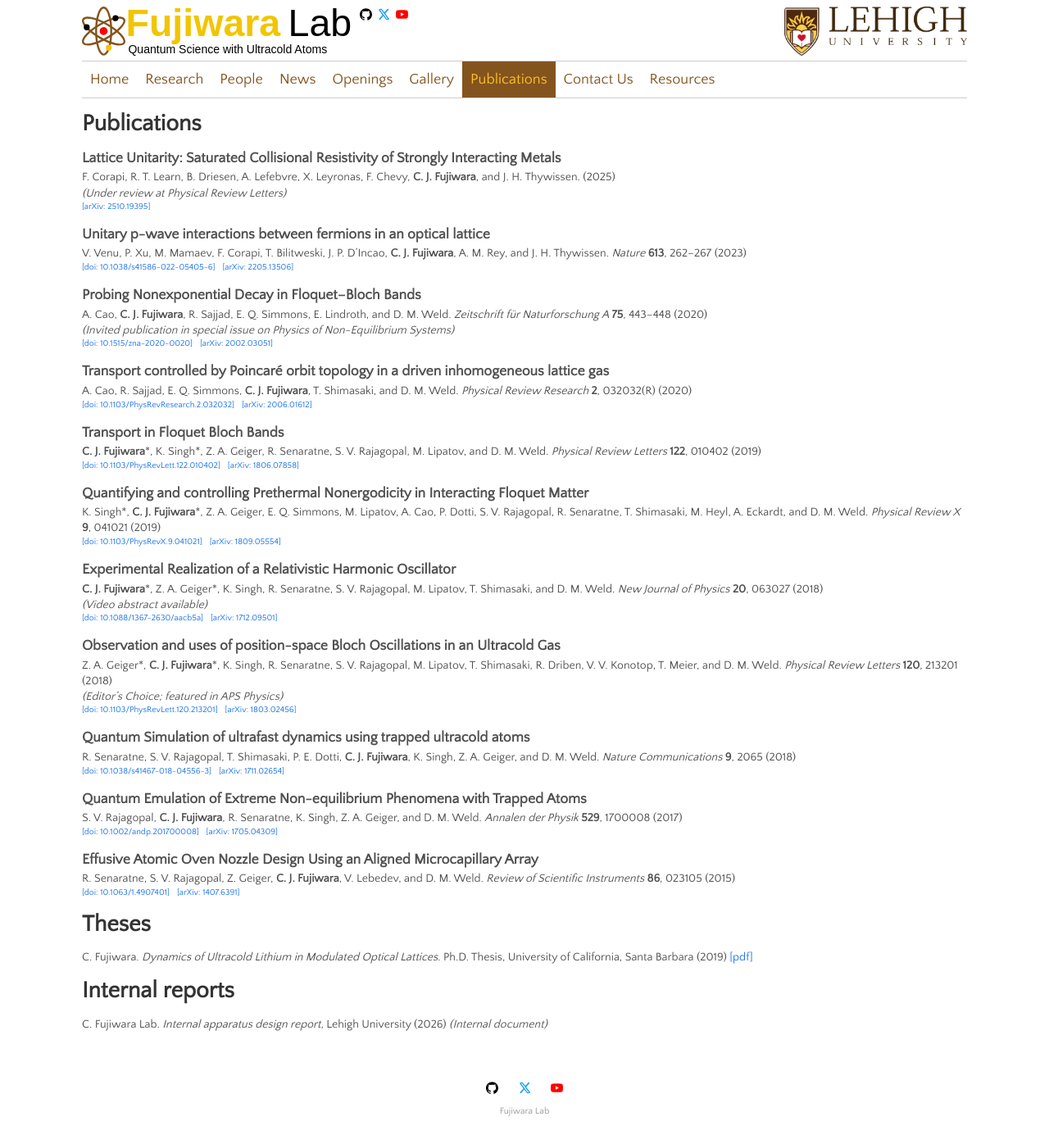
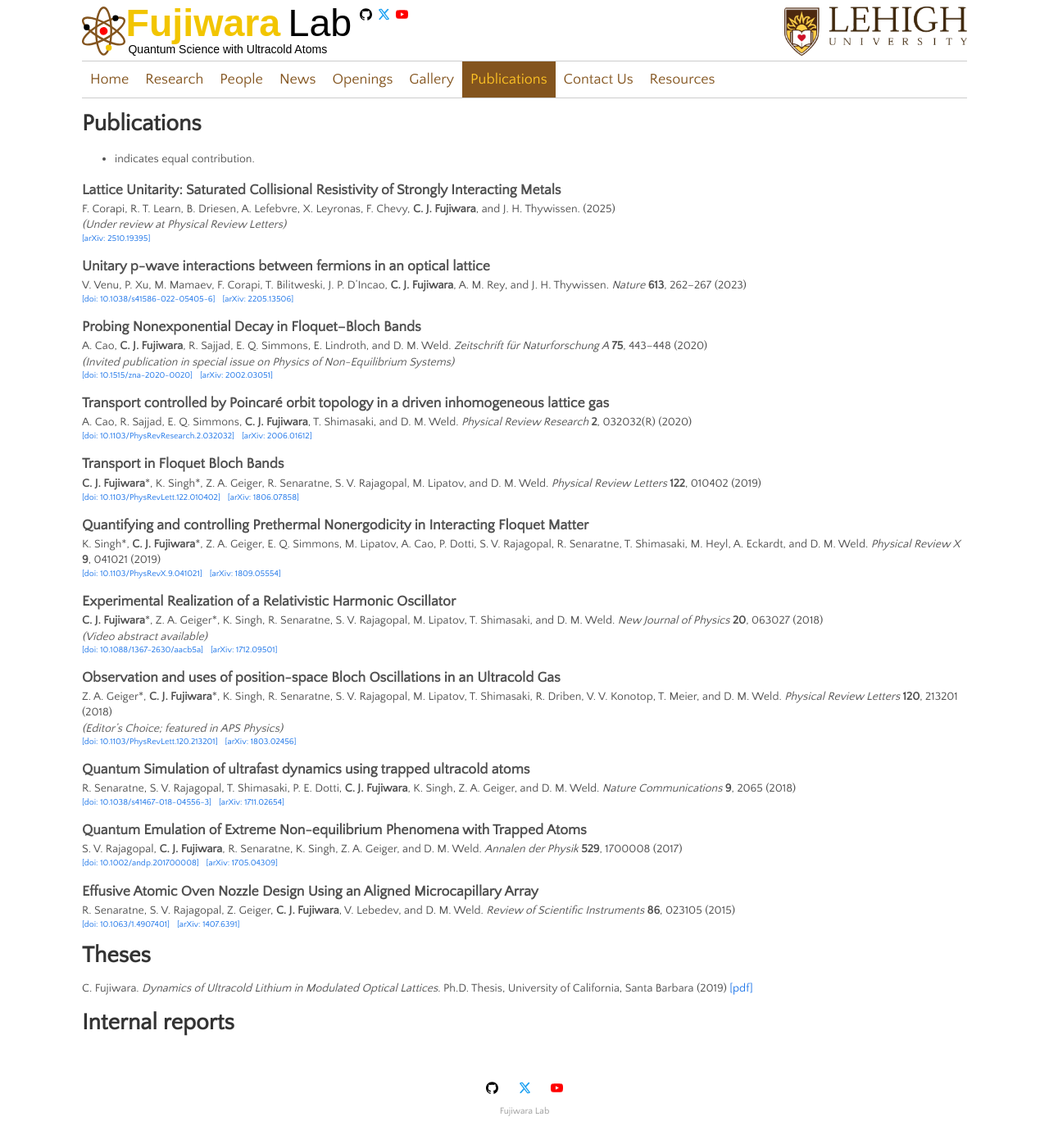
Before and after one commit to fujiwara-quantum-lab/fujiwara-quantum-lab.github.io, a Jekyll site: the page built from menu/publications.md, in a window 1280 px wide. Shown: the whole page at 82% size. Built offline with Jekyll 4.4.1, drawn with Linux system fonts in a browser that asks for light colours.

Commit message:
comments and adding equal contributions

```diff
--- a/menu/publications.md
+++ b/menu/publications.md
@@ -5,7 +5,7 @@ permalink: /publications/
 ---
 
 # Publications
-
+* indicates equal contribution.
 <div class="pub-list">
 
 {% assign papers = site.data.publications | where: "type", "paper" | sort: "year" | reverse %}
```
Also changed, not shown: _data/publications.yml (+9 -8 lines).
